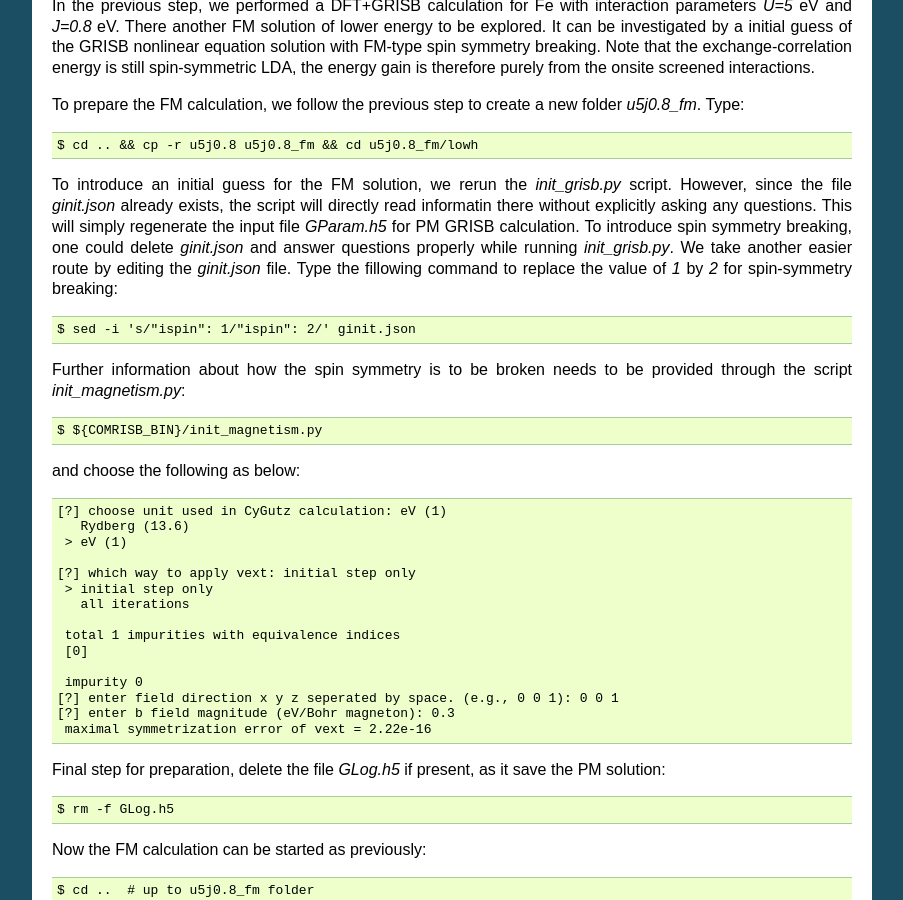
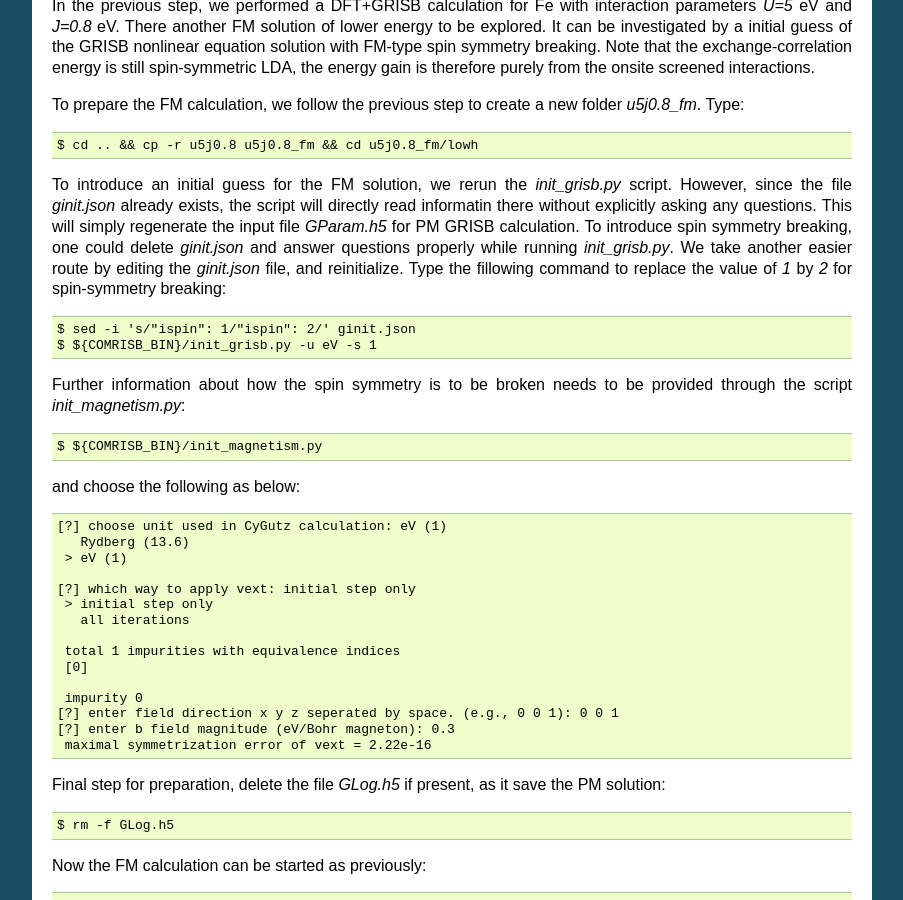
Before and after one commit to comscope/ComRISB_tutorial, a Sphinx documentation site: the page built from doc/source/fe.rst, in a window 1280 px wide and 900 px high, scrolled down 6957 px. Shown: the whole window, without its empty margins (198-1101 px from the left). Built offline with Sphinx 7.4.7, drawn with Linux system fonts in a browser that asks for light colours.

Commit message:
added two missing commands.

```diff
--- a/doc/source/fe.rst
+++ b/doc/source/fe.rst
@@ -373,11 +373,13 @@ for PM GRISB calculation.
 To introduce spin symmetry breaking,
 one could delete *ginit.json* and answer questions properly
 while running *init_grisb.py*.
-We take another easier route by editing the *ginit.json* file.
+We take another easier route by editing the *ginit.json* file,
+and reinitialize.
 Type the fillowing command to replace the value of *1* by *2*
 for spin-symmetry breaking::
 
     $ sed -i 's/"ispin": 1/"ispin": 2/' ginit.json
+    $ ${COMRISB_BIN}/init_grisb.py -u eV -s 1
 
 Further information about how the spin symmetry is to be broken
 needs to be provided through the script *init_magnetism.py*::
--- a/doc/source/install.rst
+++ b/doc/source/install.rst
@@ -33,6 +33,10 @@ From the folder *comrisb*, type::
 Next we make *python3.7* as the default. Type::
 
  sudo update-alternatives --install /usr/bin/python python3 /usr/bin/python3.7 2
+
+And also install *hdf5-tools* by typing::
+
+ sudo apt-get install -y hdf5-tools
 
 The installation is completed.
 
```
